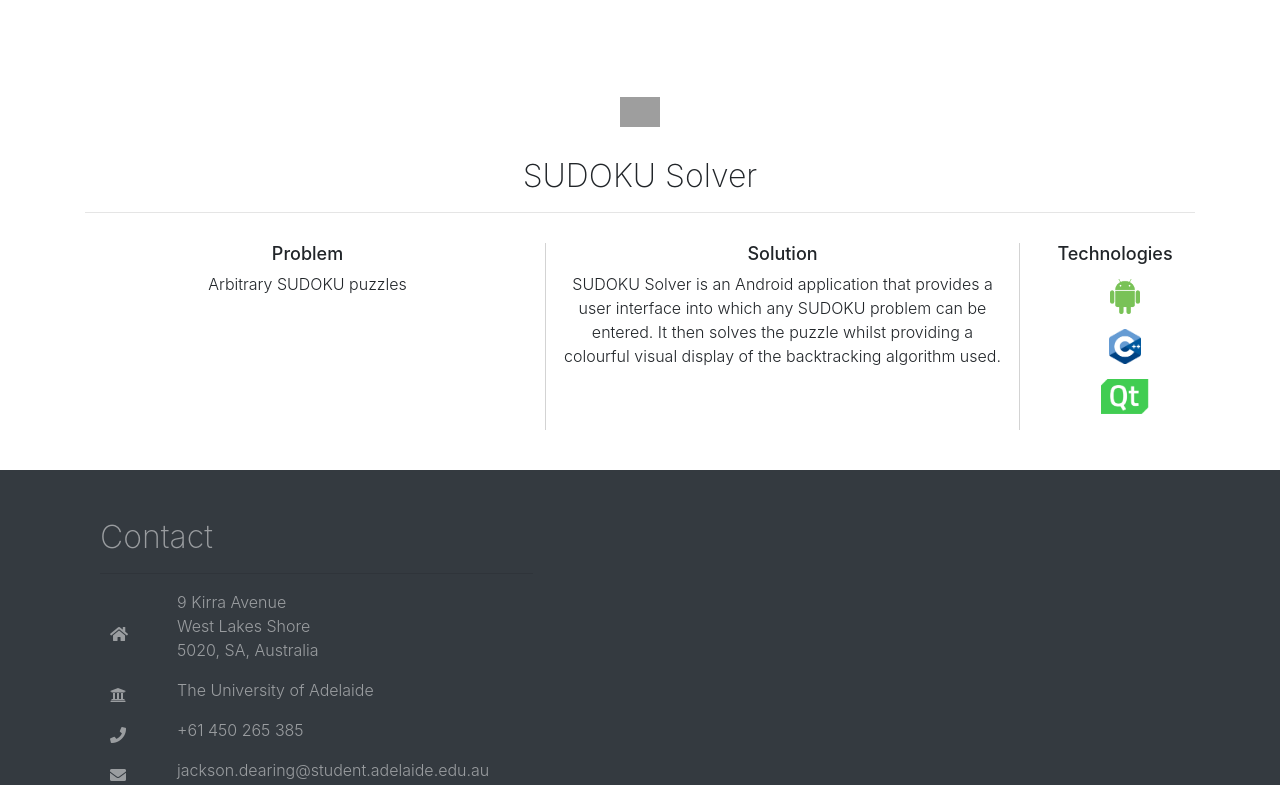
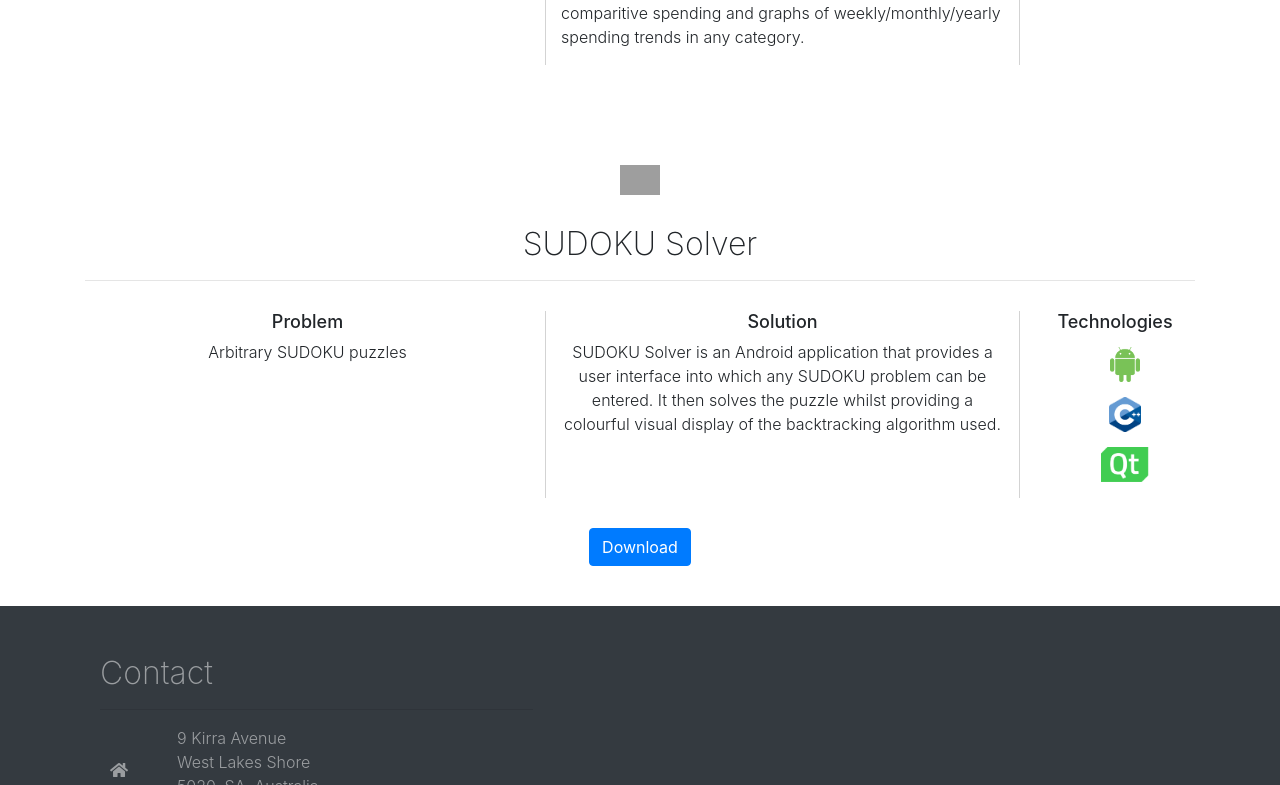
Before and after one commit to jacksondearing96/personal_website, a website: page public/projects.html in a window 1280 px wide. Shown: the part 2015-2800 px from the top of the page. Drawn offline with nearby package versions, Linux system fonts and the light colour scheme; grey boxes are pictures that could not be loaded.

Commit message:
added links to personal projects

```diff
--- a/app.js
+++ b/app.js
@@ -6,6 +6,6 @@ var app = express();
 app.use(express.static(path.join(__dirname, 'public')));
 app.use('/', indexRouter);
 
-app.listen(3001);
+app.listen(8081);
 
 module.exports = app;
--- a/public/css/business-frontpage.css
+++ b/public/css/business-frontpage.css
@@ -224,3 +224,7 @@ header img {
 #emma {
   height: 100vh;
 }
+
+.demo-button {
+  margin-top: 30px;
+}
--- a/public/projects.html
+++ b/public/projects.html
@@ -106,6 +106,10 @@
       </div>
     </div>
 
+    <div class="row-1 text-center">
+      <a href="http://ec2-3-87-221-85.compute-1.amazonaws.com:8081" target="_blank" class="btn btn-primary demo-button">Demo</a>
+    </div>
+
     <div class="row text-center project-row">
       <div class="col-12">
           <img id="first-title-icon" class="project-icon" src="https://image.flaticon.com/icons/svg/149/149192.svg">
@@ -168,7 +172,7 @@
       </div>
     </div>
 
-    <div class="row text-center project-row bottom-buffer">
+    <div class="row text-center project-row">
       <div class="col-12">
           <img id="first-title-icon" class="project-icon" src="https://image.flaticon.com/icons/svg/149/149168.svg">
       </div>
@@ -192,6 +196,9 @@
             <li><img class="technology-logo" src="img/qt-logo.png"></li>
         </ul>
       </div>
+    </div>
+    <div class="row-1 text-center">
+      <a href="SudokuGUI.zip" download class="btn btn-primary demo-button bottom-buffer">Download</a>
     </div>
 
   </div>
```
Also changed, not shown: 2 other files.
